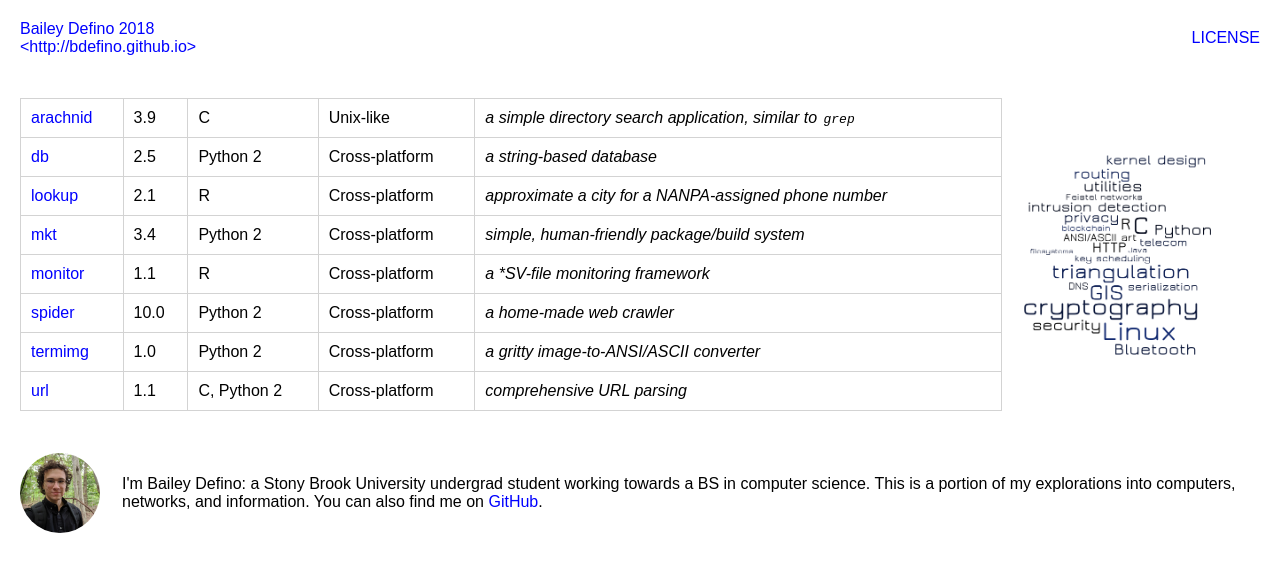
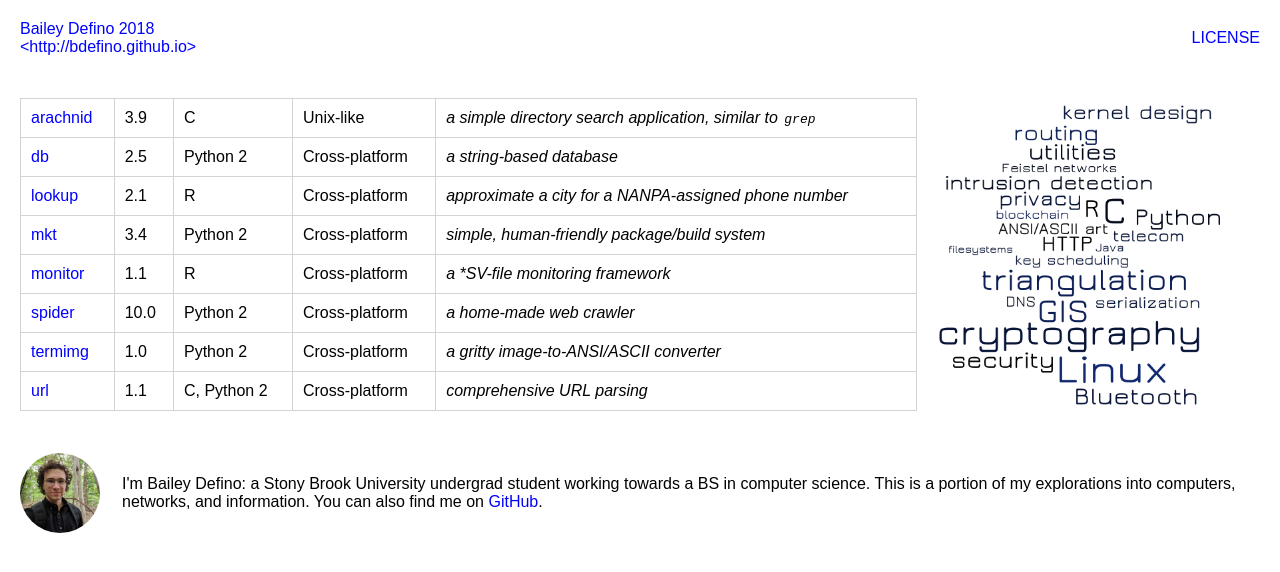
Before and after one commit to bdefino/bdefino.github.io, a plain HTML site: page index.html in a window 1280 px wide. Drawn offline with Linux system fonts and the light colour scheme.

Commit message:
greeter image height

```diff
--- a/index.html
+++ b/index.html
@@ -166,7 +166,7 @@
               </table>
             </td>
             <td>
-              <img height = "200px" src = "/share/images/wordle.png" />
+              <img height = "300px" src = "/share/images/wordle.png" />
             </td>
           </tr>
         </table>
```
